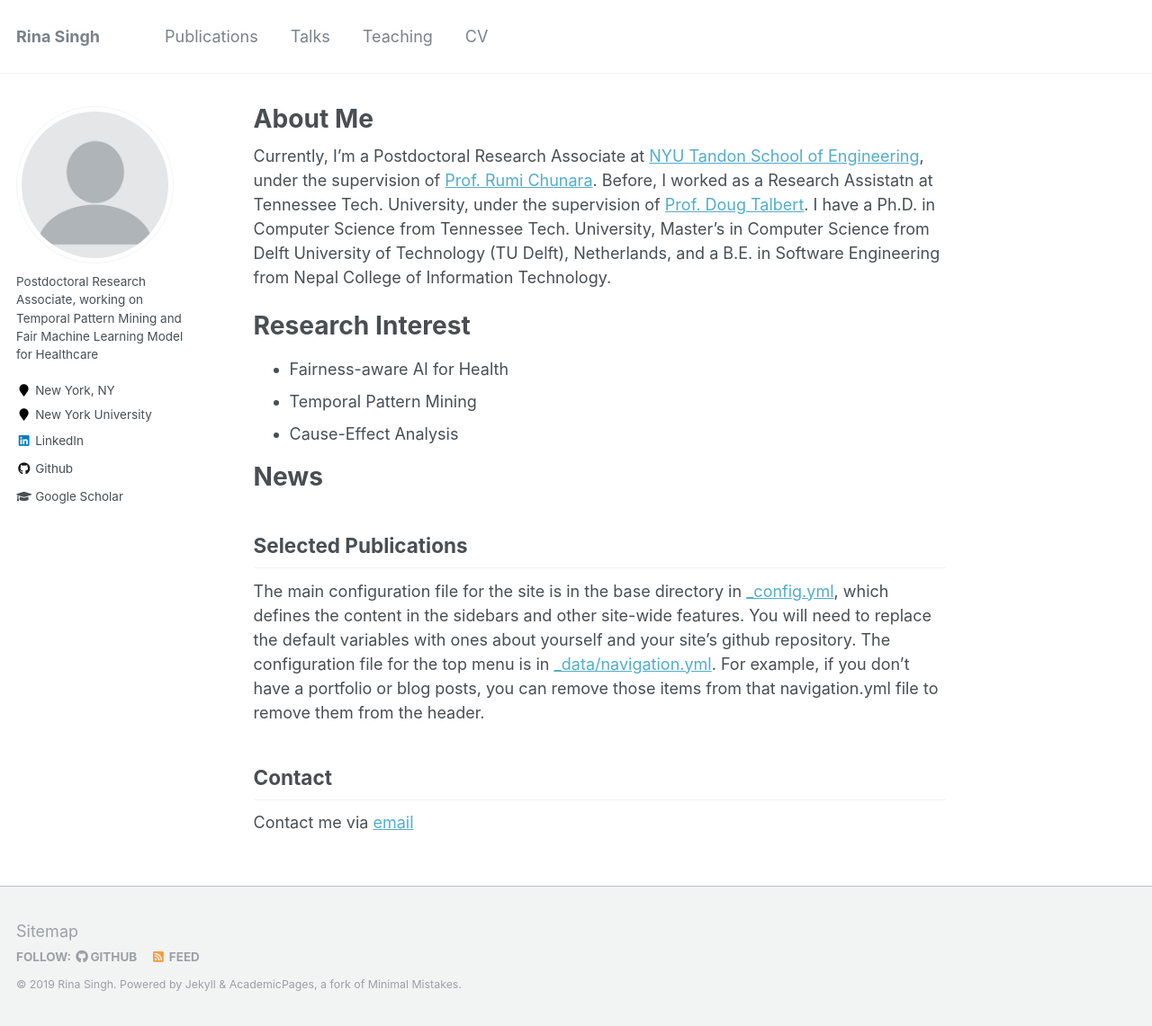
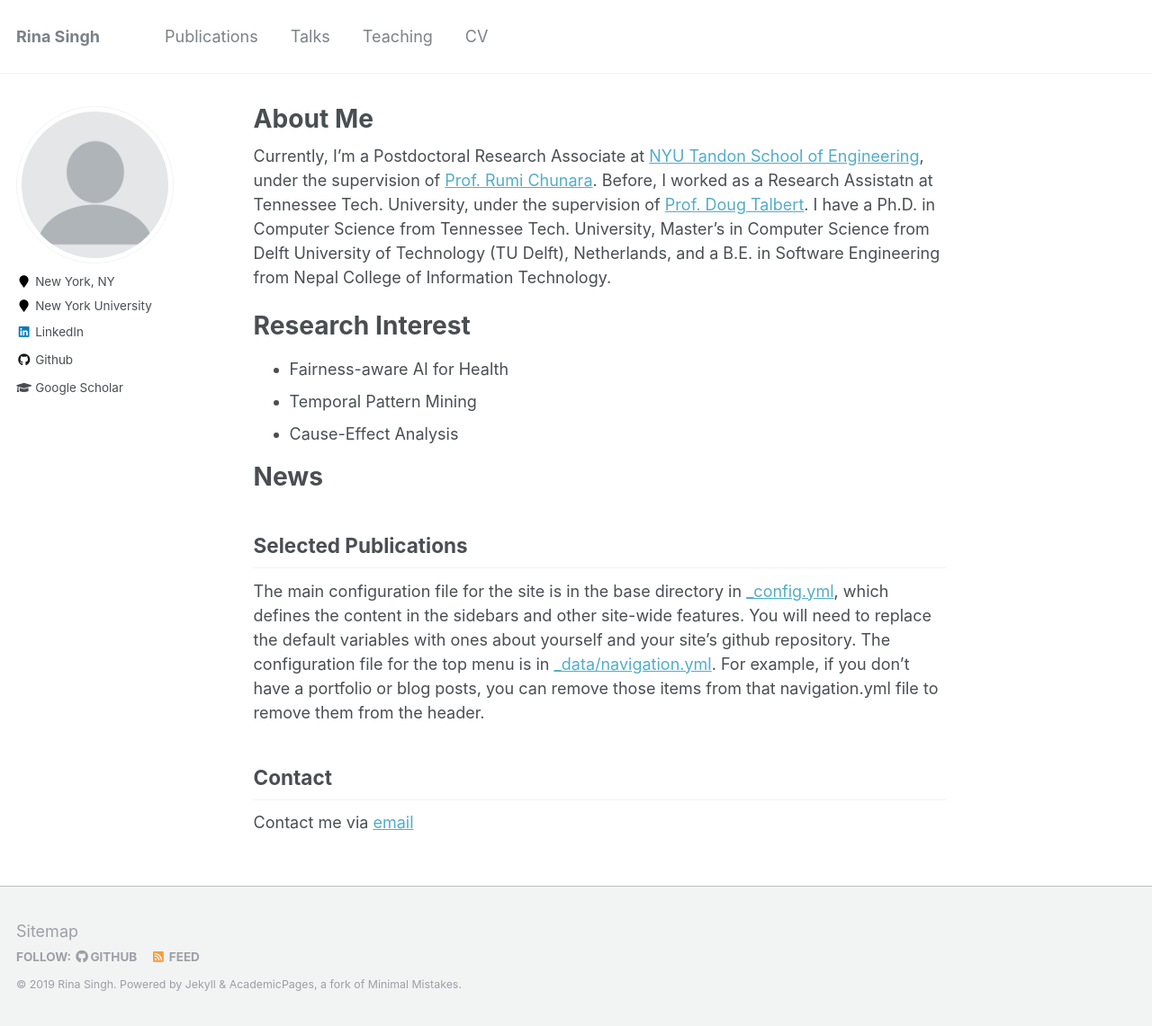
Before and after one commit to rsingh43/rsingh43.github.io, a Jekyll site: the page built from _pages/about.md, in a window 1280 px wide and 1141 px high. Shown: the whole window at 90% size. Built offline with Jekyll 4.4.1, drawn with Linux system fonts in a browser that asks for light colours.

Commit message:
Update _config.yml

```diff
--- a/_config.yml
+++ b/_config.yml
@@ -82,7 +82,7 @@ analytics:
 author:
   name             : # "Rina Singh"
   avatar           : "profile.png"
-  bio              : "Postdoctoral Research Associate, working on Temporal Pattern Mining and Fair Machine Learning Model for Healthcare"
+  bio              : #"Postdoctoral Research Associate, working on Temporal Pattern Mining and Fair Machine Learning Model for Healthcare"
   location         : "New York, NY"
   employer         : "New York University"
   pubmed           :
```
